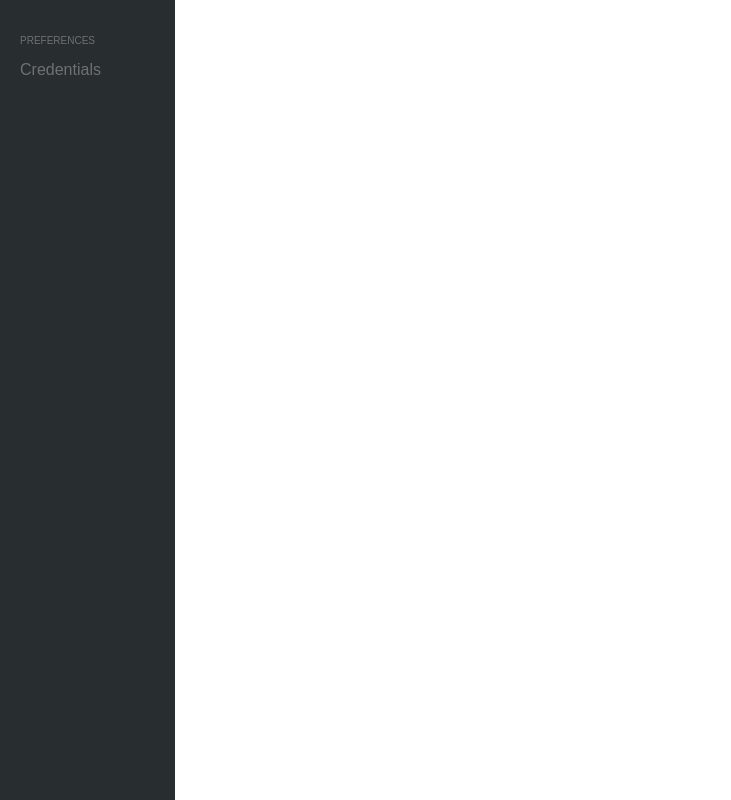
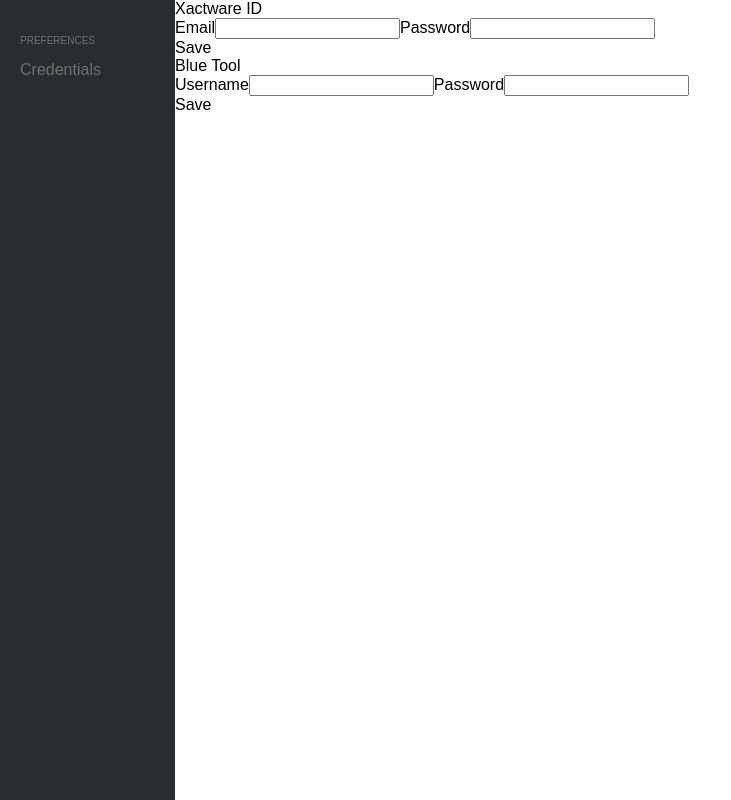
Before and after one commit to pteroborne/XactTools, a React app: page /credentials in a window 1280 px wide. Shown: the whole page, without its empty margins (0-731 px from the left). Built offline with nearby package versions, Linux system fonts and the light colour scheme.

Commit message:
Added credentials page

```diff
--- a/package.json
+++ b/package.json
@@ -46,6 +46,7 @@
     "react": "^16.0.0",
     "react-dev-utils": "^4.1.0",
     "react-dom": "^16.0.0",
+    "react-router-dom": "^4.2.2",
     "sass-loader": "^6.0.6",
     "style-loader": "0.18.2",
     "sw-precache-webpack-plugin": "0.11.4",
--- a/src/App.js
+++ b/src/App.js
@@ -1,14 +1,21 @@
 import React, { Component } from 'react';
+import { BrowserRouter, Route, Switch } from 'react-router-dom';
 
 //Components
 import Sidebar from './Sidebar';
+import Credentials from './Credentials';
 
 export default class App extends Component {
   render(){
     return (
-      <div className="root_body">
-        <Sidebar/>
-      </div>
+      <BrowserRouter>
+        <div className="root_body">
+          <Sidebar/>
+            <Switch>
+              <Route path="/credentials" component={Credentials}/>
+            </Switch>
+        </div>
+      </BrowserRouter>
     );
   }
 }
--- /dev/null
+++ b/src/Credentials.js
@@ -0,0 +1,26 @@
+import React, {Component} from 'react';
+
+export default class Credentials extends Component {
+  render() {
+    return (
+      <div className="body">
+        <div className="section">
+          <div className="title">Xactware ID</div>
+          <label htmlFor="xid_user">Email</label>
+          <input id="xid_user" type="email"/>
+          <label htmlFor="xid_pass">Password</label>
+          <input id="xid_pass" type="password"/>
+          <div id="xid_save" className="btn">Save</div>
+        </div>
+        <div className="section">
+          <div className="title">Blue Tool</div>
+          <label htmlFor="bt_user">Username</label>
+          <input id="bt_user" type="text"/>
+          <label htmlFor="bt_pass">Password</label>
+          <input id="bt_pass" type="password"/>
+          <div id="bt_save" className="btn">Save</div>
+        </div>
+      </div>
+    );
+  }
+}
--- a/src/Sidebar.js
+++ b/src/Sidebar.js
@@ -1,4 +1,5 @@
 import React, {Component} from 'react';
+import {Link} from 'react-router-dom';
 import './Sidebar.scss';
 
 export default class Sidebar extends Component {
@@ -6,7 +7,7 @@ export default class Sidebar extends Component {
     return (
       <div className="sidebar">
         <div className="title">Preferences</div>
-        <li>Credentials</li>
+        <Link to="/credentials"><li>Credentials</li></Link>
       </div>
     );
   }
--- a/src/index.js
+++ b/src/index.js
@@ -1,6 +1,6 @@
 import React from 'react';
 import ReactDOM from 'react-dom';
-import './index.css';
+import './index.scss';
 import App from './App';
 
 ReactDOM.render(<App />, document.getElementById('root'));
--- a/src/index.css
+++ b/src/index.scss
@@ -6,7 +6,11 @@ body, #root, .root_body{
   width:100%;
 }
 
-
 .root_body{
   display:flex;
 }
+
+a{
+  color:inherit;
+  text-decoration:inherit;
+}
```
